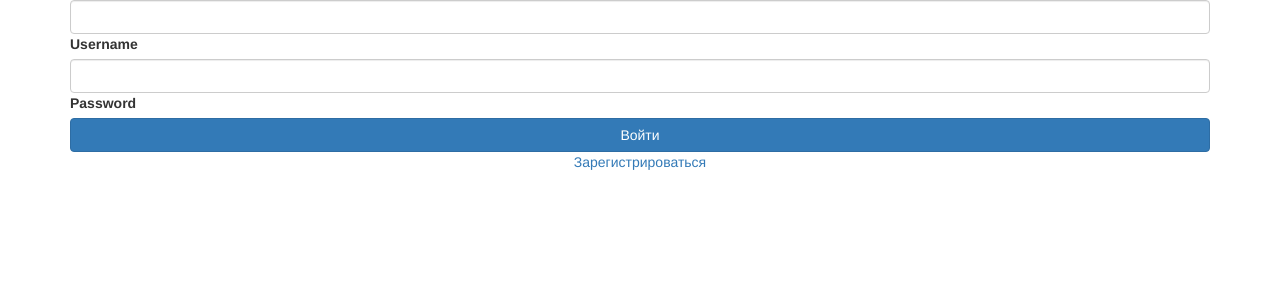
After one commit to artfly/no_cover, a Flask app: page /login in a window 1280 px wide. The commit adds this page. Shown: the top 300 px of the page. Run offline with Flask 3, Linux system fonts and the light colour scheme; some libraries are stand-ins or nearby versions.

Commit message:
login page

```diff
--- a/app.py
+++ b/app.py
@@ -1,5 +1,5 @@
-from flask import Flask, logging, render_template
-from db import get_db, close_db
+from flask import Flask, logging, render_template, redirect, request, session, url_for
+from db import get_db, close_db, hash_pwd
 import sqlite3
 import random
 
@@ -26,6 +26,30 @@ def show_book():
     log.error(short_text.count('\n'))
     return render_template("book.html", short_text = short_text, author=author, title=title)
 
+@app.get("/login")
+def login_form():
+    return render_template("login.html")
+
+@app.post("/login")
+def login():
+    username = request.form['username']
+    password = request.form['password']
+    db = get_db()
+    error = None
+    user = db.execute(f'SELECT * FROM users WHERE name = "{username}"').fetchone()
+
+    if user is None:
+        error = 'Incorrect username.'
+    elif hash_pwd(password) != user[1]:
+        error = 'Incorrect password.'
+
+    if error is None:
+        session.clear()
+        session['user_id'] = user[0]
+        return redirect(url_for('index'))
+    else:
+        return error, 403
+
 @app.get('/')
 def index():
     return render_template("index.html")
--- a/db.py
+++ b/db.py
@@ -1,13 +1,16 @@
 from flask import current_app, g
 import sqlite3
+import hashlib
 
 def get_db():
     if 'db' not in g:
         g.db = sqlite3.connect(current_app.config['DATABASE'])
     return g.db
 
-
 def close_db(e = None):
     db = g.pop('db', None)
     if db:
         db.close()
+
+def hash_pwd(pwd):
+    return hashlib.md5(pwd.encode()).hexdigest()
--- a/templates/index.html
+++ b/templates/index.html
@@ -23,8 +23,8 @@
           <h3 class="masthead-brand">Книги без обложки</h3>
           <nav class="nav nav-masthead justify-content-center">
             <a class="nav-link active" href="#">Home</a>
-            <a class="nav-link" href="#">Книги</a>
-            <a class="nav-link" href="#">Логин</a>
+            <a class="nav-link" href="/book">Книги</a>
+            <a class="nav-link" href="/login">Логин</a>
           </nav>
         </div>
       </header>
--- /dev/null
+++ b/templates/login.html
@@ -0,0 +1,31 @@
+<!DOCTYPE html>
+<html lang="en">
+<head>
+    <title>Книга без обложки</title>
+    <meta charset="utf-8">
+    <meta name="viewport" content="width=device-width, initial-scale=1">
+    <link rel="stylesheet" href="https://maxcdn.bootstrapcdn.com/bootstrap/3.4.1/css/bootstrap.min.css">
+    <script src="https://ajax.googleapis.com/ajax/libs/jquery/3.7.1/jquery.min.js"></script>
+    <script src="https://maxcdn.bootstrapcdn.com/bootstrap/3.4.1/js/bootstrap.min.js"></script>
+</head>
+{% block body %}
+<div class="container">
+<form action="/login" method="post">
+  <div data-mdb-input-init class="form-outline mb-4">
+    <input name="username" type="text" id="username" class="form-control" />
+    <label class="form-label" for="username">Username</label>
+  </div>
+
+  <div data-mdb-input-init class="form-outline mb-4">
+    <input name="password" type="password" id="password" class="form-control" />
+    <label class="form-label" for="password">Password</label>
+  </div>
+
+  <button type="submit" data-mdb-button-init data-mdb-ripple-init class="btn btn-primary btn-block mb-4">Войти</button>
+
+  <div class="text-center">
+    <p><a href="#!">Зарегистрироваться</a></p>
+  </div>
+</form>
+</div>
+{% endblock %}
```
Also changed, not shown: create_db.py (+7 -0 lines), README.md.
